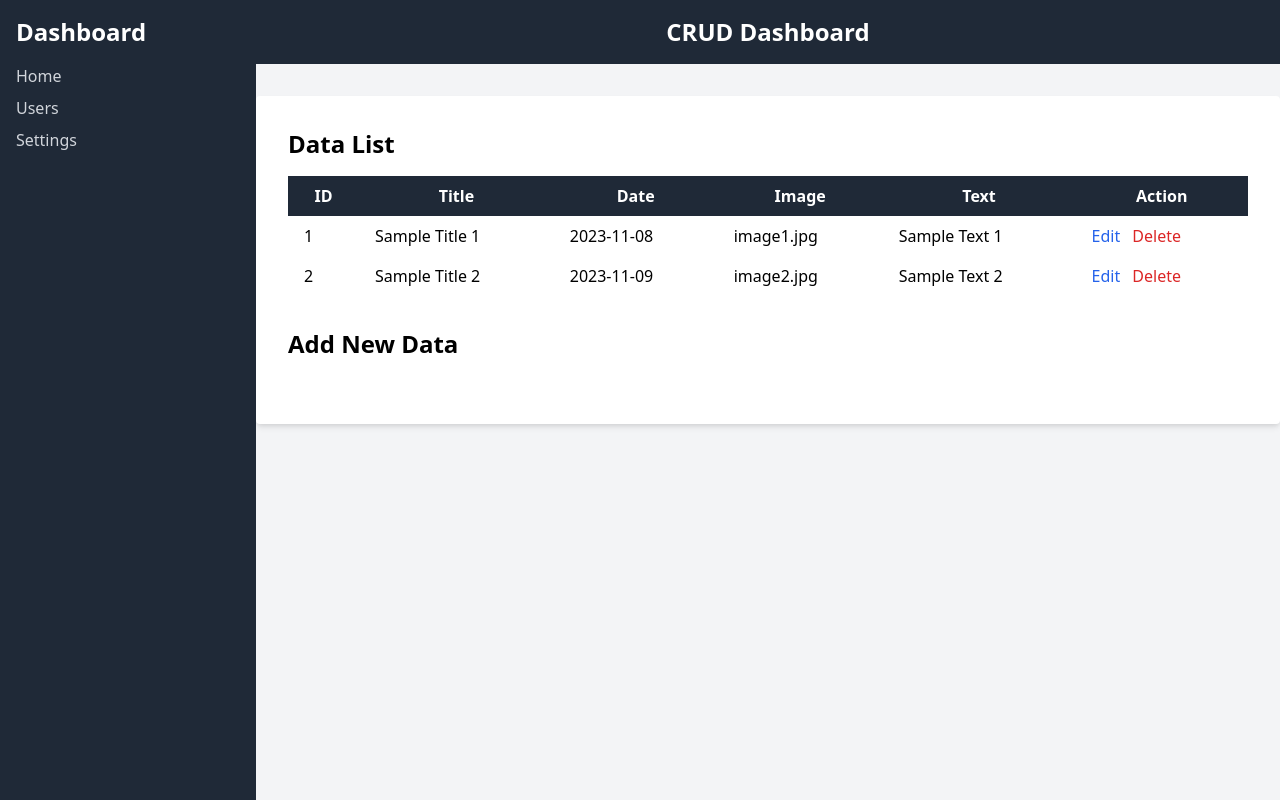
After one commit to Cipaxdragon/HMJ-SI, a PHP site: page /tes.html in a window 1280 px wide. The commit adds this page. Run offline with PHP 8.4, Linux system fonts and the light colour scheme.

Commit message:
menambah

```diff
--- a/database/pengurus divisi.sql
+++ b/database/pengurus divisi.sql
@@ -27,3 +27,9 @@ INSERT INTO `pengurus` (`nama`, `gambar`, `divisi`, `jabatan`) VALUES ('Adam Abd
 INSERT INTO `pengurus` (`nama`, `gambar`, `divisi`, `jabatan`) VALUES ('Nur Aisyah Wulandari ', 'calo.png', 4, 3);
 INSERT INTO `pengurus` (`nama`, `gambar`, `divisi`, `jabatan`) VALUES ('Nurul Fannisa', 'pani.png', 4, 3);
 INSERT INTO `pengurus` (`nama`, `gambar`, `divisi`, `jabatan`) VALUES ('Muh Ridha Ilahi', 'pani.png', 4, 3);
+
+
+
+INSERT INTO `pengurus` (`nama`, `gambar`, `divisi`, `jabatan`) VALUES ('Awal Prasetya Jayadi', 'https://cdn.discordapp.com/attachments/1152085105641279519/1166744299015245934/Awal.png?ex=654b9a4d&is=6539254d&hm=c01b6fb2a8691e7ae0d63cadc622e7c3ac08257b4ca6eebb190f030110d9c175&', 2, 1);
+
+INSERT INTO `pengurus` (`nama`, `gambar`, `divisi`, `jabatan`) VALUES ('Awal Prasetya Jayadi', 'https://cdn.discordapp.com/attachments/1152085105641279519/1166744299015245934/Awal.png?ex=654b9a4d&is=6539254d&hm=c01b6fb2a8691e7ae0d63cadc622e7c3ac08257b4ca6eebb190f030110d9c175&', 2, 2);
--- a/includes/koneksi.php
+++ b/includes/koneksi.php
@@ -1,5 +1,3 @@
-
-
 <?php
     // Koneksi ke database
     $servername = "localhost";
--- a/index.php
+++ b/index.php
@@ -30,6 +30,10 @@
     case 'pengurus':
       include_once "pages/pengurus.php";
       break;
+    case 'namakelompok':
+      include_once "pages/namakelompok.php";
+      break;
+
     default:
       include_once "pages/beranda.php";
       break;
--- a/layouts/header.php
+++ b/layouts/header.php
@@ -228,7 +228,7 @@
                <li><a href="index.php?page=artikel">Berita</a></li>
                <li><a href="index.php?page=pengurus">Pengurus</a></li>
                <li><a href="index.php?page=tentang">Tentang</a></li>
-               <li><a href="index.php?page=kontak">Lainnya</a></li>
+               <li><a href="index.php?page=namakelompok">Nama Kelompok</a></li>
             </ul>
             <i class="bi bi-list mobile-nav-toggle"></i>
          </nav><!-- .navbar -->
--- a/pages/crud/read.php
+++ b/pages/crud/read.php
@@ -8,7 +8,7 @@
             <thead class="thead-dark">
                 <tr>
                     <th>Judul</th>
-                    <th>Kategori</th>
+                    <!-- <th>Kategori</th> -->
                     <th>Gambar</th>
                     <th>Teks</th>
                     <th>Waktu</th>
@@ -19,7 +19,6 @@
                 <?php foreach ($postingan as $post) { ?>
                 <tr>
                     <td><?php echo $post['judul']; ?></td>
-                    <td><?php echo $post['kategori']; ?></td>
                     <td><?php echo $post['gambar']; ?></td>
                     <td><?php echo $post['teks']; ?></td>
                     <td><?php echo $post['waktu']; ?></td>
--- /dev/null
+++ b/tes.html
@@ -0,0 +1,122 @@
+<!DOCTYPE html>
+<html lang="en">
+<head>
+  <meta charset="UTF-8">
+  <meta name="viewport" content="width=device-width, initial-scale=1.0">
+  <title>CRUD Dashboard with Sidebar</title>
+  <link href="https://cdn.jsdelivr.net/npm/tailwindcss@2.2.19/dist/tailwind.min.css" rel="stylesheet">
+</head>
+<body class="bg-gray-100">
+
+  <!-- Sidebar -->
+  <aside class="bg-gray-800 text-white h-screen w-64 fixed top-0 left-0 overflow-y-auto">
+    <div class="p-4">
+      <h1 class="text-2xl font-semibold mb-4">Dashboard</h1>
+      <ul>
+        <li class="mb-2"><a href="#" class="text-gray-300 hover:text-white">Home</a></li>
+        <li class="mb-2"><a href="#" class="text-gray-300 hover:text-white">Users</a></li>
+        <li class="mb-2"><a href="#" class="text-gray-300 hover:text-white">Settings</a></li>
+      </ul>
+    </div>
+  </aside>
+
+  <!-- Content -->
+  <div class="ml-64">
+    <header class="bg-gray-800 text-white text-center py-4">
+      <h1 class="text-2xl font-semibold">CRUD Dashboard</h1>
+    </header>
+
+    <div class="container mx-auto my-8 p-8 bg-white rounded shadow-md">
+      <h2 class="text-2xl font-semibold mb-4">Data List</h2>
+
+      <table class="w-full mb-8">
+        <thead>
+          <tr>
+            <th class="py-2 px-4 bg-gray-800 text-white">ID</th>
+            <th class="py-2 px-4 bg-gray-800 text-white">Title</th>
+            <th class="py-2 px-4 bg-gray-800 text-white">Date</th>
+            <th class="py-2 px-4 bg-gray-800 text-white">Image</th>
+            <th class="py-2 px-4 bg-gray-800 text-white">Text</th>
+            <th class="py-2 px-4 bg-gray-800 text-white">Action</th>
+          </tr>
+        </thead>
+        <tbody id="data-table-body">
+          <!-- Data will be inserted here dynamically using JavaScript -->
+        </tbody>
+      </table>
+
+      <h2 class="text-2xl font-semibold mb-4">Add New Data</h2>
+      <form id="data-form" class="mb-8">
+        <!-- Your form fields remain the same -->
+      </form>
+    </div>
+  </div>
+
+  <script>
+    // Sample data for demonstration
+    const sampleData = [
+      { id: 1, title: 'Sample Title 1', date: '2023-11-08', image: 'image1.jpg', text: 'Sample Text 1' },
+      { id: 2, title: 'Sample Title 2', date: '2023-11-09', image: 'image2.jpg', text: 'Sample Text 2' },
+    ];
+
+    // Function to display data in the table
+    function displayData() {
+      const tableBody = document.getElementById('data-table-body');
+      tableBody.innerHTML = '';
+
+      sampleData.forEach(data => {
+        const row = `<tr>
+                      <td class="py-2 px-4">${data.id}</td>
+                      <td class="py-2 px-4">${data.title}</td>
+                      <td class="py-2 px-4">${data.date}</td>
+                      <td class="py-2 px-4">${data.image}</td>
+                      <td class="py-2 px-4">${data.text}</td>
+                      <td class="py-2 px-4">
+                        <button onclick="editData(${data.id})" class="text-blue-600">Edit</button>
+                        <button onclick="deleteData(${data.id})" class="text-red-600 ml-2">Delete</button>
+                      </td>
+                    </tr>`;
+        tableBody.innerHTML += row;
+      });
+    }
+
+    // Function to add new data
+    function addData() {
+      const title = document.getElementById('title').value;
+      const date = document.getElementById('date').value;
+      const image = document.getElementById('image').value;
+      const text = document.getElementById('text').value;
+
+      // Add new data to the sample data array (for demonstration)
+      const newData = {
+        id: sampleData.length + 1,
+        title,
+        date,
+        image,
+        text,
+      };
+      sampleData.push(newData);
+
+      // Display updated data in the table
+      displayData();
+
+      // Clear the form
+      document.getElementById('data-form').reset();
+    }
+
+    // Function to edit data (not implemented in this example)
+    function editData(id) {
+      // Implement edit functionality as needed
+    }
+
+    // Function to delete data (not implemented in this example)
+    function deleteData(id) {
+      // Implement delete functionality as needed
+    }
+
+    // Initial display of data
+    displayData();
+  </script>
+
+</body>
+</html>
```
Also changed, not shown: admin.php (+1 -37 lines), dashboard.php (+35 -2 lines), database/Pengurus_Foto.txt (+7 -7 lines), login.php (added, +37 -0 lines), pages/artikel.php (+51 -6 lines), pages/beranda.php (+25 -0 lines), pages/namakelompok.php (added, +65 -0 lines).
